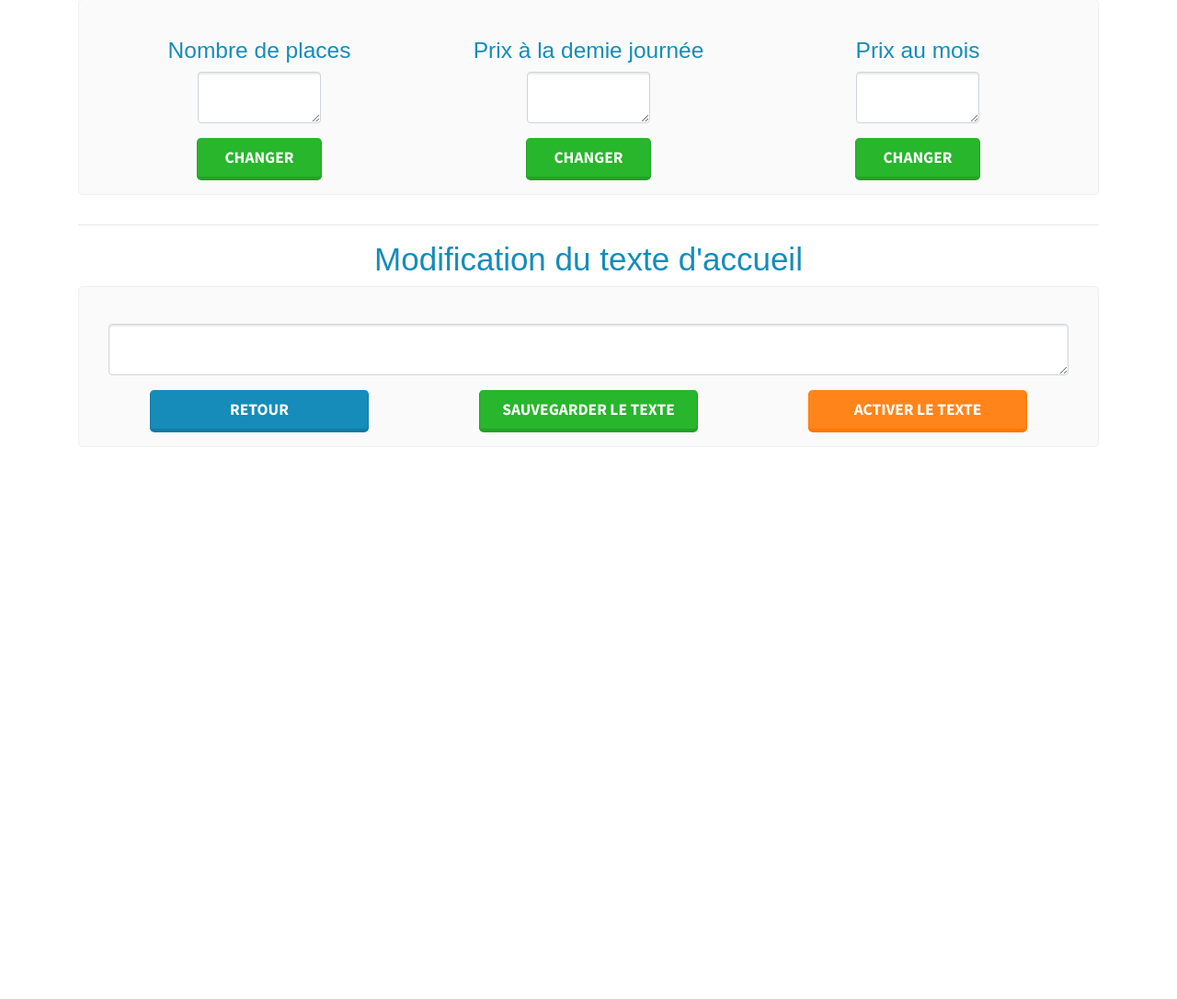
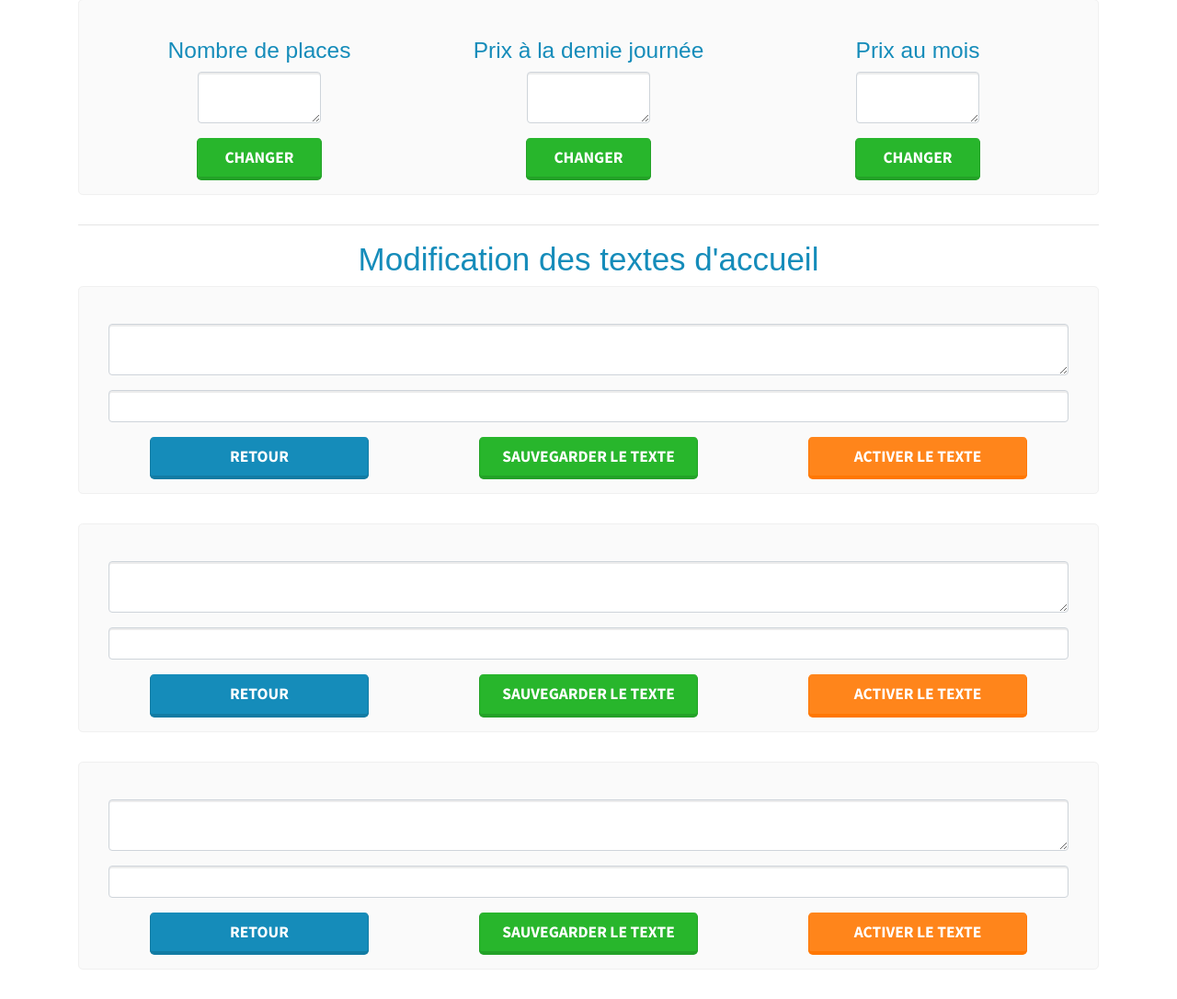
Before and after one commit to AlsaceDigitale/coworking-flex, a Symfony app: template templates/admin/text.html.twig in a window 1280 px wide. Shown: the part 310-1396 px from the top of the page at 92% size. Before the commit the page ends 796 px from the top, so only its background shows below. Run offline with Twig, Linux system fonts and the light colour scheme; the template is opened without the code that fills it, so the values that code supplies are empty; form fields are guessed from the names that the template uses; some libraries are stand-ins or nearby versions; some web fonts are replaced.

Commit message:
#36 : 3 messages home text avec images (manque l'affichage complet sur la homepage

```diff
--- a/composer.json
+++ b/composer.json
@@ -32,7 +32,8 @@
         "symfony/twig-bundle": "4.2.*",
         "symfony/validator": "4.2.*",
         "symfony/web-link": "4.2.*",
-        "symfony/yaml": "4.2.*"
+        "symfony/yaml": "4.2.*",
+        "vich/uploader-bundle": "1.11.0"
     },
     "require-dev": {
         "symfony/debug-pack": "*",
--- a/config/bundles.php
+++ b/config/bundles.php
@@ -16,4 +16,5 @@ return [
     Symfony\Bundle\MakerBundle\MakerBundle::class => ['dev' => true],
     Symfony\Bundle\WebServerBundle\WebServerBundle::class => ['dev' => true],
     FOS\CKEditorBundle\FOSCKEditorBundle::class => ['all' => true],
+    Vich\UploaderBundle\VichUploaderBundle::class => ['all' => true],
 ];
--- a/src/Controller/SecurityController.php
+++ b/src/Controller/SecurityController.php
@@ -103,7 +103,7 @@ class SecurityController extends AbstractController
             }
         }
         //!!!!!!!!!!!!!!!!!!!!   récupérer le texte d'acceuil   !!!!!!!!!!!!!!!!!!!!!!!!!!!!!!!!!!!!!!!!!!!!!!!!!!!
-        $option = $this->options->findOneBy(
+        $options = $this->options->findBy(
             [
                 'label' => 'Text'
             ]
@@ -124,7 +124,7 @@ class SecurityController extends AbstractController
                 'last_username' => $this->utils->getLastUsername(),
                 'error' => $this->utils->getLastAuthenticationError(),
                 'place' => $services->countPlaces(),
-                'text' => $option
+                'texts' => $options
             ]
         );
     }
--- a/src/Form/TextHomeType.php
+++ b/src/Form/TextHomeType.php
@@ -5,6 +5,7 @@ namespace App\Form;
 use App\Entity\Options;
 use FOS\CKEditorBundle\Form\Type\CKEditorType;
 use Symfony\Component\Form\AbstractType;
+use Symfony\Component\Form\Extension\Core\Type\FileType;
 use Symfony\Component\Form\FormBuilderInterface;
 use Symfony\Component\OptionsResolver\OptionsResolver;
 
@@ -14,7 +15,9 @@ class TextHomeType extends AbstractType
     {
         $builder
             ->add('content', CKEditorType::class)
-
+            ->add('pictureFile', FileType::class, [
+                'label' => false
+            ])
         ;
     }
 
--- a/templates/admin/text.html.twig
+++ b/templates/admin/text.html.twig
@@ -46,13 +46,15 @@
             </div>
         </div>
         <hr>
-        <h1 class="text-primary">Modification du texte d'accueil</h1>
+        <h1 class="text-primary">Modification des textes d'accueil</h1>
 
         <div class="jumbotron first" style="padding-bottom: 15px; padding-top: 40px">
-
-            {{ form_start(form) }}
+            {{ form_start(form1) }}
             <div class="text-primary" style="font-size: 20px">
-                {{ form_row(form.content, {'label': false}) }}
+                {{ form_row(form1.content, {'label': false, 'id': 'text_home_content1'}) }}
+            </div>
+            <div class="text-primary">
+                {{ form_row(form1.pictureFile, {'label': false}) }}
             </div>
             <div class="row justify-content-around">
                 <div class="col-3">
@@ -62,19 +64,67 @@
                     <button type="submit" class="btn btn-success btn-lg btn-block">Sauvegarder le texte</button>
                 </div>
                 <div class="col-3">
-                    {% if text.active %}
+                    {% if text1.active %}
                         <a href="{{ path('admin_textactive') }}" class="btn btn-outline-warning btn-lg btn-block" role="button" aria-pressed="true">Désactiver le texte</a>
                     {% else %}
                         <a href="{{ path('admin_textactive') }}" class="btn btn-warning btn-lg btn-block" role="button" aria-pressed="true">Activer le texte</a>
                     {% endif %}
                 </div>
             </div>
-            {{ form_end(form) }}
+            {{ form_end(form1) }}
         </div>
 
+        <div class="jumbotron first" style="padding-bottom: 15px; padding-top: 40px">
+            {{ form_start(form2) }}
+            <div class="text-primary" style="font-size: 20px">
+                {{ form_row(form2.content, {'label': false, 'id': 'text_home_content2'}) }}
+            </div>
+            <div class="text-primary">
+                {{ form_row(form2.pictureFile, {'label': false}) }}
+            </div>
+            <div class="row justify-content-around">
+                <div class="col-3">
+                    <a href="{{ path('admin_home') }}" class="btn btn-primary btn-lg btn-block" role="button" aria-pressed="true">Retour</a>
+                </div>
+                <div class="col-3">
+                    <button type="submit" class="btn btn-success btn-lg btn-block">Sauvegarder le texte</button>
+                </div>
+                <div class="col-3">
+                    {% if text2.active %}
+                        <a href="{{ path('admin_textactive') }}" class="btn btn-outline-warning btn-lg btn-block" role="button" aria-pressed="true">Désactiver le texte</a>
+                    {% else %}
+                        <a href="{{ path('admin_textactive') }}" class="btn btn-warning btn-lg btn-block" role="button" aria-pressed="true">Activer le texte</a>
+                    {% endif %}
+                </div>
+            </div>
+            {{ form_end(form2) }}
+        </div>
 
-
+        <div class="jumbotron first" style="padding-bottom: 15px; padding-top: 40px">
+            {{ form_start(form3) }}
+            <div class="text-primary" style="font-size: 20px">
+                {{ form_row(form3.content, {'label': false, 'id': 'text_home_content3'}) }}
+            </div>
+            <div class="text-primary">
+                {{ form_row(form3.pictureFile, {'label': false}) }}
+            </div>
+            <div class="row justify-content-around">
+                <div class="col-3">
+                    <a href="{{ path('admin_home') }}" class="btn btn-primary btn-lg btn-block" role="button" aria-pressed="true">Retour</a>
+                </div>
+                <div class="col-3">
+                    <button type="submit" class="btn btn-success btn-lg btn-block">Sauvegarder le texte</button>
+                </div>
+                <div class="col-3">
+                    {% if text3.active %}
+                        <a href="{{ path('admin_textactive') }}" class="btn btn-outline-warning btn-lg btn-block" role="button" aria-pressed="true">Désactiver le texte</a>
+                    {% else %}
+                        <a href="{{ path('admin_textactive') }}" class="btn btn-warning btn-lg btn-block" role="button" aria-pressed="true">Activer le texte</a>
+                    {% endif %}
+                </div>
+            </div>
+            {{ form_end(form3) }}
+        </div>
 
     </div>
-
 {% endblock %}
```
Also changed, not shown: src/Controller/AdminController.php (+25 -10 lines), src/Entity/Options.php (+46 -0 lines), templates/security/index.html.twig (+18 -3 lines), 3 other files.
